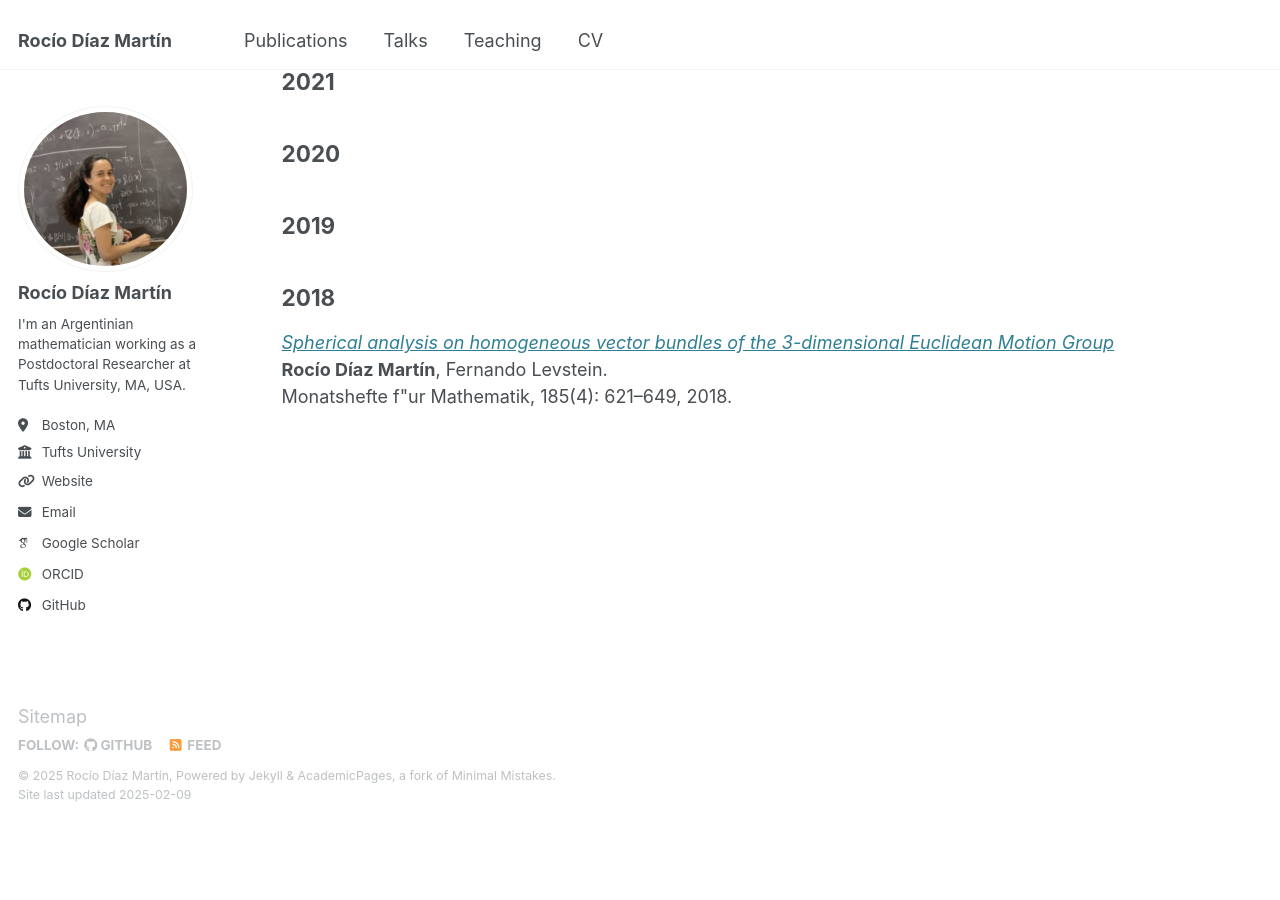
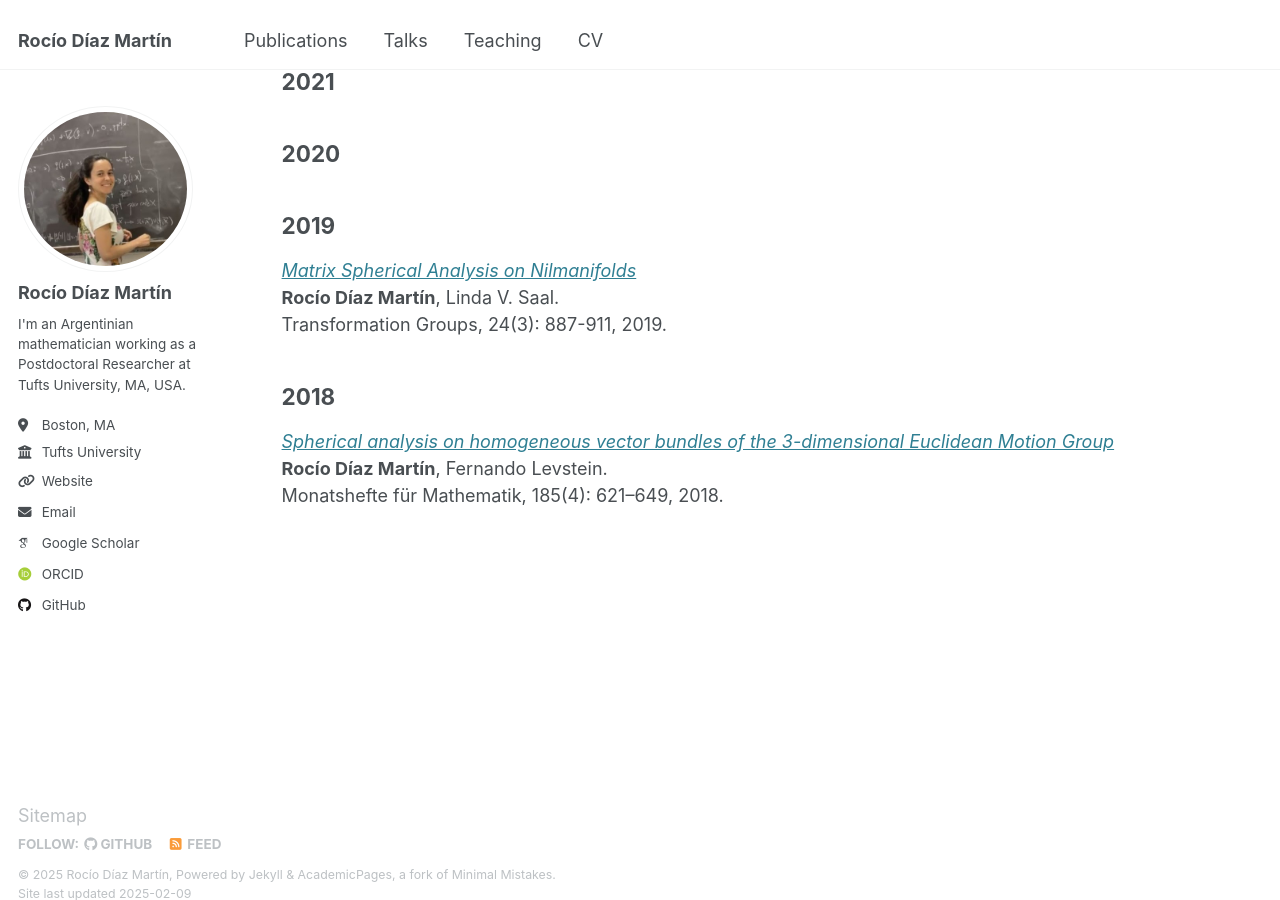
Before and after one commit to RocioDM/rociodm.github.io, a Jekyll site: the page built from _pages/publications.md, in a window 1280 px wide and 900 px high, scrolled down 1146 px. Built offline with Jekyll 4.4.1, drawn with Linux system fonts in a browser that asks for light colours; some web fonts are replaced; before the commit the page ends 1969 px from its top, so only the background shows below that.

Commit message:
2019 publication

```diff
--- a/_pages/publications.md
+++ b/_pages/publications.md
@@ -47,9 +47,12 @@ ICLR, 2024.
 ## 2020
 
 ## 2019
+_<a href="https://link.springer.com/article/10.1007/s00031-019-09518-7" target="_blank" rel="noopener noreferrer">Matrix Spherical Analysis on Nilmanifolds</a>_<br>
+**Rocío Díaz Martín**,  Linda V. Saal.<br>
+Transformation Groups, 24(3): 887-911, 2019.
 
 ## 2018
 
 _<a href="https://link.springer.com/article/10.1007/s00605-017-1123-1" target="_blank" rel="noopener noreferrer">Spherical analysis on homogeneous vector bundles of the 3-dimensional Euclidean Motion Group</a>_<br>
-**Rocío Díaz Martín**,  Fernando Levstein.<br>
-Monatshefte f\"ur Mathematik, 185(4): 621--649, 2018.
+**Rocío Díaz Martín**, Fernando Levstein.<br>
+Monatshefte für Mathematik, 185(4): 621--649, 2018.
```
